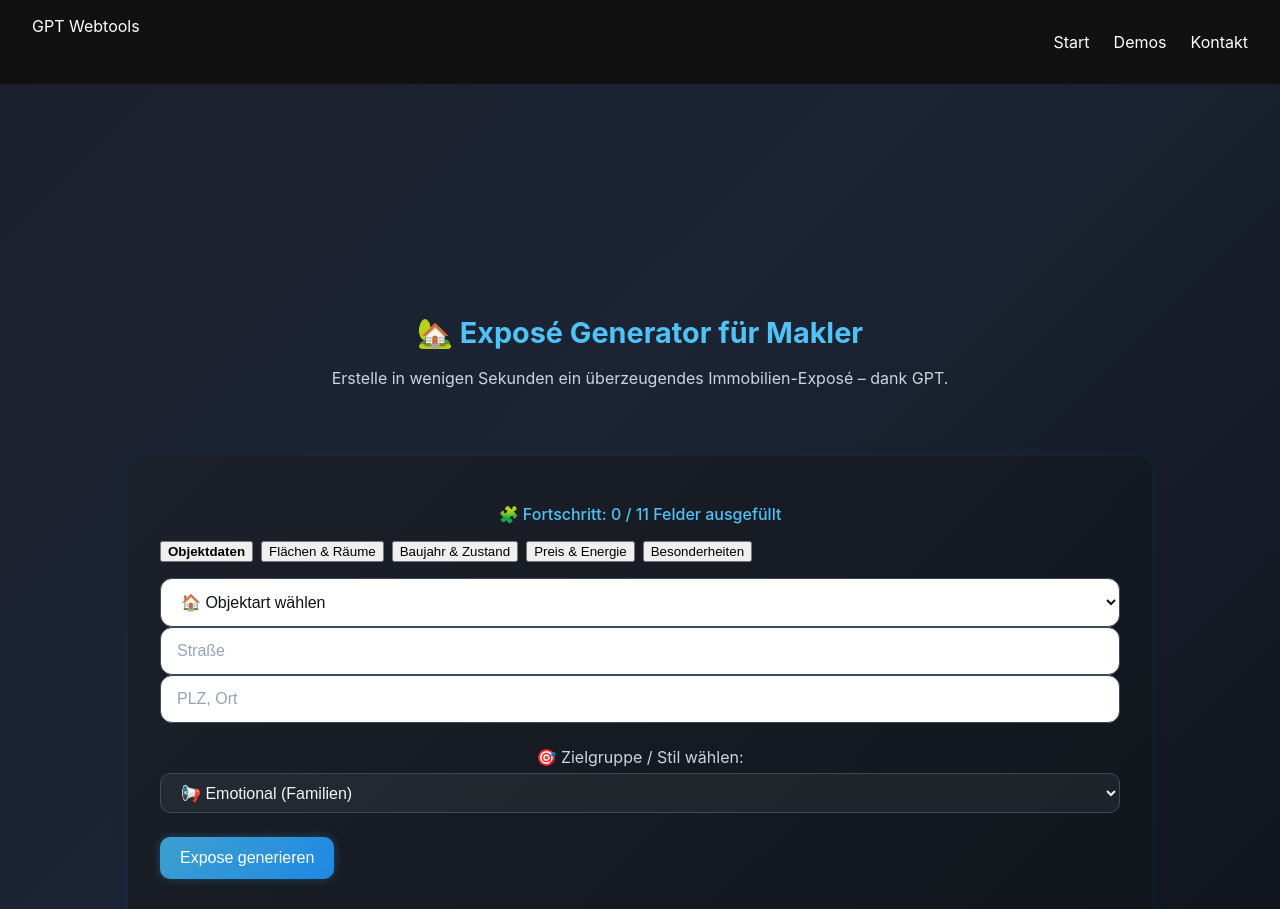
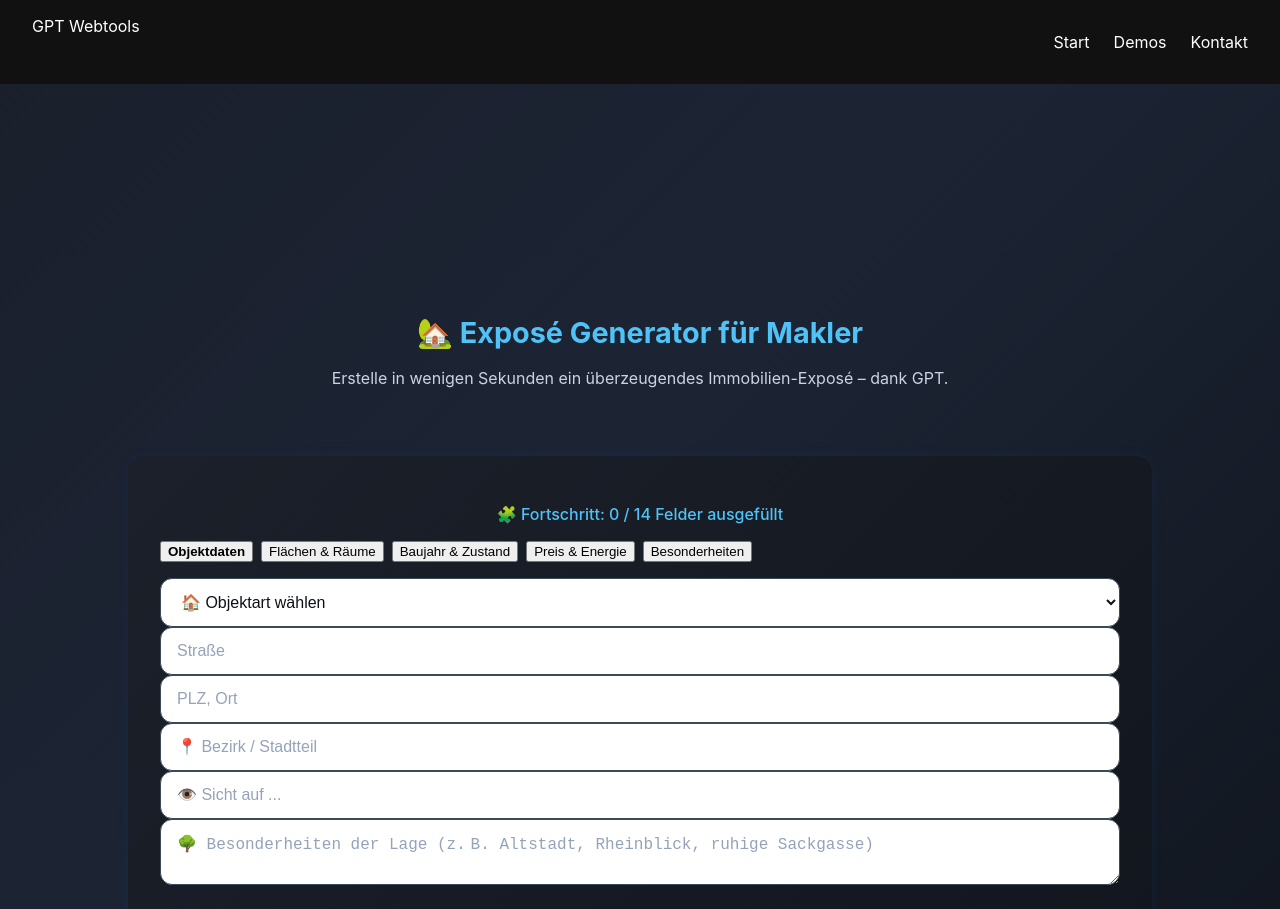
Before and after one commit to M-Sieger/MaklerMate-MVP, a React (Create React App) app: page /expose in a window 1280 px wide. Shown: the top 909 px of the page. Built offline with nearby package versions, Linux system fonts and the light colour scheme.

Commit message:
Eingabe Felder erweitert

```diff
--- a/src/components/ExposeForm.jsx
+++ b/src/components/ExposeForm.jsx
@@ -1,21 +1,62 @@
+// 📄 ExposeForm.jsx – Eingabeformular für Exposé-Daten (Tabbed UI)
+
 import React from 'react';
 
-import TabbedForm from './TabbedForm';
+import TabbedForm from './TabbedForm'; // 🧩 Komponente für Tab-basiertes Layout
 
+// ⏎ Props: formData = alle Felder, handleChange = zentrale Änderungshandhabung
 export default function ExposeForm({ formData, handleChange }) {
+  // 🧠 Tabs – logisch gruppierte Formulareingaben
   const tabs = [
     {
       label: 'Objektdaten',
       content: (
         <>
-          <select required defaultValue="" onChange={(e) => handleChange('objektart', e.target.value)}>
+          {/* 🏠 Objektart-Auswahl */}
+          <select
+            required
+            defaultValue=""
+            onChange={(e) => handleChange('objektart', e.target.value)}
+          >
             <option value="" hidden>🏠 Objektart wählen</option>
             <option value="Haus">🏡 Haus</option>
             <option value="Wohnung">🏢 Wohnung</option>
             <option value="Gewerbe">🏬 Gewerbe</option>
           </select>
-          <input type="text" placeholder="Straße" value={formData.strasse} onChange={(e) => handleChange('strasse', e.target.value)} />
-          <input type="text" placeholder="PLZ, Ort" value={formData.ort} onChange={(e) => handleChange('ort', e.target.value)} />
+
+          {/* 🛣️ Adresse */}
+          <input
+            type="text"
+            placeholder="Straße"
+            value={formData.strasse}
+            onChange={(e) => handleChange('strasse', e.target.value)}
+          />
+          <input
+            type="text"
+            placeholder="PLZ, Ort"
+            value={formData.ort}
+            onChange={(e) => handleChange('ort', e.target.value)}
+          />
+
+          {/* 📍 Lagefelder */}
+          <input
+            type="text"
+            placeholder="📍 Bezirk / Stadtteil"
+            value={formData.bezirk}
+            onChange={(e) => handleChange('bezirk', e.target.value)}
+          />
+          <input
+            type="text"
+            placeholder="👁️ Sicht auf ..."
+            value={formData.sicht}
+            onChange={(e) => handleChange('sicht', e.target.value)}
+          />
+          <textarea
+            rows={2}
+            placeholder="🌳 Besonderheiten der Lage (z. B. Altstadt, Rheinblick, ruhige Sackgasse)"
+            value={formData.lagebesonderheiten}
+            onChange={(e) => handleChange('lagebesonderheiten', e.target.value)}
+          />
         </>
       ),
     },
@@ -23,9 +64,24 @@ export default function ExposeForm({ formData, handleChange }) {
       label: 'Flächen & Räume',
       content: (
         <>
-          <input type="text" placeholder="Wohnfläche (m²)" value={formData.wohnflaeche} onChange={(e) => handleChange('wohnflaeche', e.target.value)} />
-          <input type="text" placeholder="Grundstücksfläche (m²)" value={formData.grundstueck} onChange={(e) => handleChange('grundstueck', e.target.value)} />
-          <input type="text" placeholder="Anzahl Zimmer" value={formData.zimmer} onChange={(e) => handleChange('zimmer', e.target.value)} />
+          <input
+            type="text"
+            placeholder="Wohnfläche (m²)"
+            value={formData.wohnflaeche}
+            onChange={(e) => handleChange('wohnflaeche', e.target.value)}
+          />
+          <input
+            type="text"
+            placeholder="Grundstücksfläche (m²)"
+            value={formData.grundstueck}
+            onChange={(e) => handleChange('grundstueck', e.target.value)}
+          />
+          <input
+            type="text"
+            placeholder="Anzahl Zimmer"
+            value={formData.zimmer}
+            onChange={(e) => handleChange('zimmer', e.target.value)}
+          />
         </>
       ),
     },
@@ -33,8 +89,18 @@ export default function ExposeForm({ formData, handleChange }) {
       label: 'Baujahr & Zustand',
       content: (
         <>
-          <input type="text" placeholder="Baujahr" value={formData.baujahr} onChange={(e) => handleChange('baujahr', e.target.value)} />
-          <input type="text" placeholder="Zustand (z. B. renoviert)" value={formData.zustand} onChange={(e) => handleChange('zustand', e.target.value)} />
+          <input
+            type="text"
+            placeholder="Baujahr"
+            value={formData.baujahr}
+            onChange={(e) => handleChange('baujahr', e.target.value)}
+          />
+          <input
+            type="text"
+            placeholder="Zustand (z. B. renoviert)"
+            value={formData.zustand}
+            onChange={(e) => handleChange('zustand', e.target.value)}
+          />
         </>
       ),
     },
@@ -42,8 +108,18 @@ export default function ExposeForm({ formData, handleChange }) {
       label: 'Preis & Energie',
       content: (
         <>
-          <input type="text" placeholder="Kaufpreis / Miete" value={formData.preis} onChange={(e) => handleChange('preis', e.target.value)} />
-          <input type="text" placeholder="Energieklasse / Verbrauch" value={formData.energie} onChange={(e) => handleChange('energie', e.target.value)} />
+          <input
+            type="text"
+            placeholder="Kaufpreis / Miete"
+            value={formData.preis}
+            onChange={(e) => handleChange('preis', e.target.value)}
+          />
+          <input
+            type="text"
+            placeholder="Energieklasse / Verbrauch"
+            value={formData.energie}
+            onChange={(e) => handleChange('energie', e.target.value)}
+          />
         </>
       ),
     },
@@ -52,11 +128,13 @@ export default function ExposeForm({ formData, handleChange }) {
       content: (
         <>
           <textarea
+            rows={4}
             placeholder="Ausstattung, Highlights, Lagebeschreibung..."
-            rows={4}
             value={formData.besonderheiten}
             onChange={(e) => handleChange('besonderheiten', e.target.value)}
           />
+
+          {/* 💡 Vorschlagstext für Inspiration */}
           <button
             className="button-inspire"
             type="button"
@@ -74,5 +152,6 @@ export default function ExposeForm({ formData, handleChange }) {
     },
   ];
 
+  // 📦 Übergabe an das Tab-System
   return <TabbedForm tabs={tabs} />;
 }
--- a/src/pages/ExposeTool.jsx
+++ b/src/pages/ExposeTool.jsx
@@ -15,6 +15,9 @@ export default function ExposeTool() {
   objektart: '',
   strasse: '',
   ort: '',
+  bezirk: '',               // ✅ Neu: Bezirk / Stadtteil
+  sicht: '',                // ✅ Neu: Sicht auf ...
+  lagebesonderheiten: '',   // ✅ Neu: Lagebeschreibung
   wohnflaeche: '',
   grundstueck: '',
   zimmer: '',
```
Lines whose indentation alone changed are shown as unchanged.
